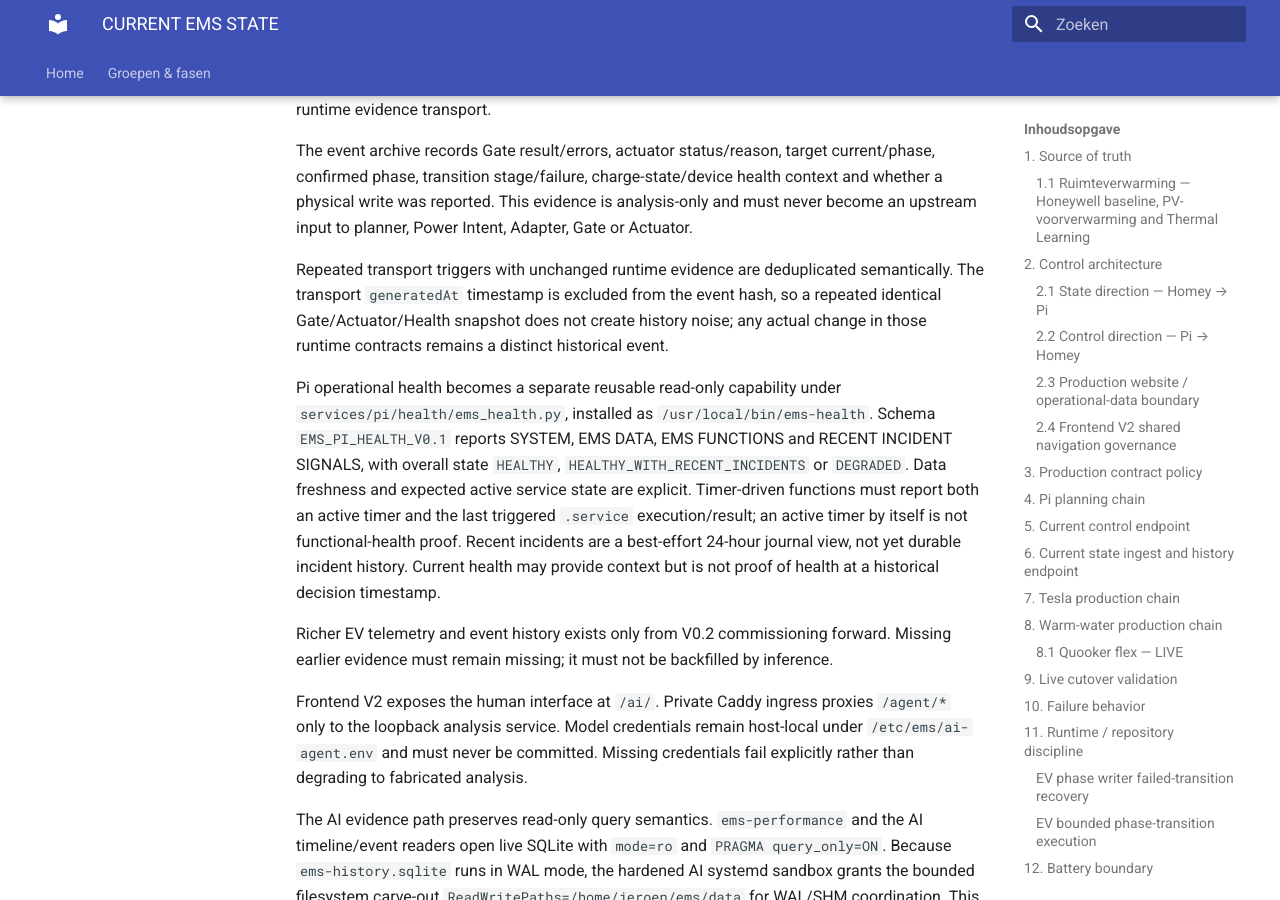
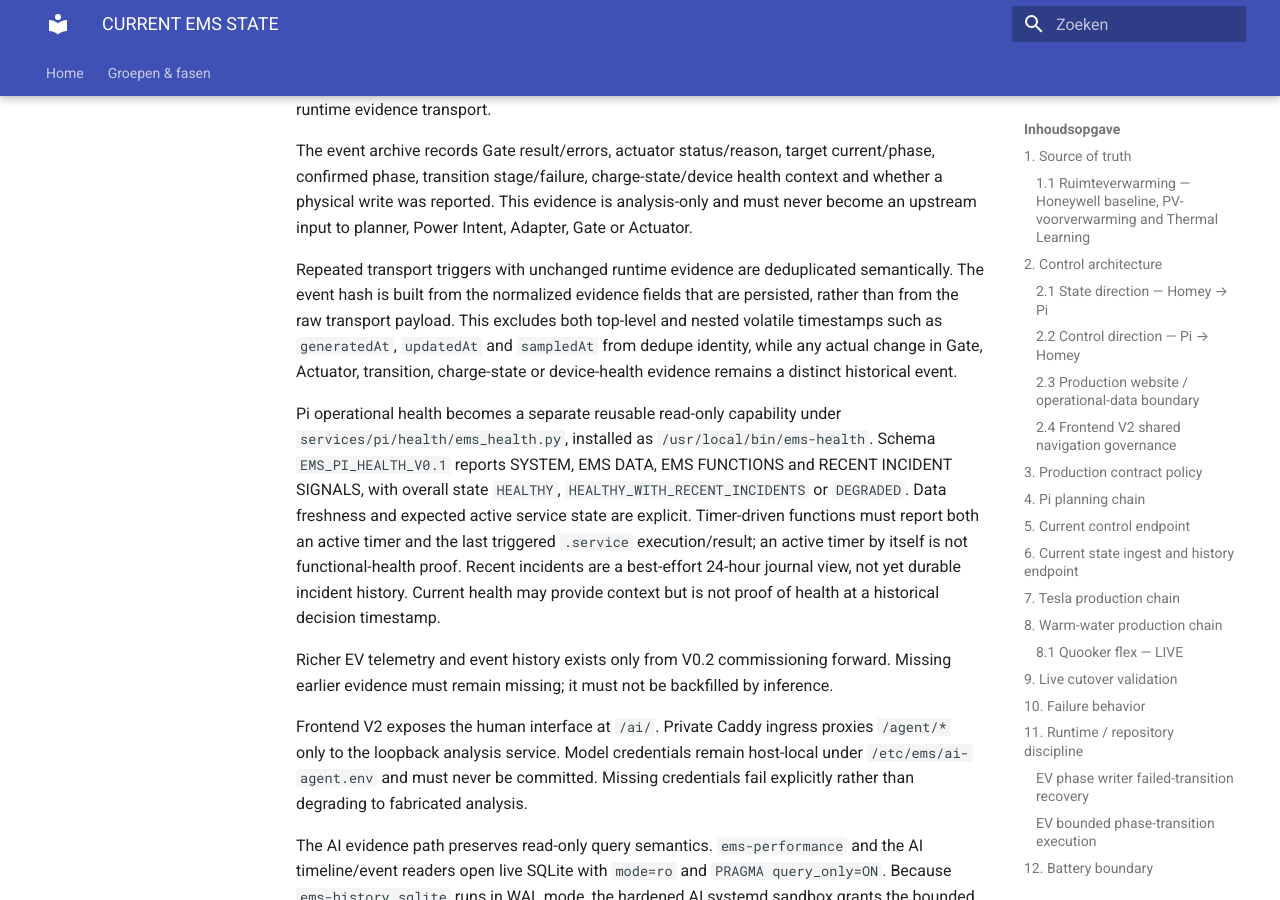
Before and after one commit to OnsKasteeltje/homey-energy-manual, an MkDocs documentation site: the page built from docs/architecture/CURRENT-EMS-STATE.md, in a window 1280 px wide and 900 px high, scrolled down 23231 px. Built offline with MkDocs 1.6.1 and Material for MkDocs 9.7.7, drawn with Linux system fonts in a browser that asks for light colours.

Commit message:
docs(ai): align EV dedupe with normalized evidence

```diff
--- a/docs/architecture/CURRENT-EMS-STATE.md
+++ b/docs/architecture/CURRENT-EMS-STATE.md
@@ -430,9 +430,11 @@ analysis-only and must never become an upstream input to planner, Power Intent,
 Adapter, Gate or Actuator.
 
 Repeated transport triggers with unchanged runtime evidence are deduplicated
-semantically. The transport `generatedAt` timestamp is excluded from the event
-hash, so a repeated identical Gate/Actuator/Health snapshot does not create
-history noise; any actual change in those runtime contracts remains a distinct
+semantically. The event hash is built from the normalized evidence fields that
+are persisted, rather than from the raw transport payload. This excludes both
+top-level and nested volatile timestamps such as `generatedAt`, `updatedAt`
+and `sampledAt` from dedupe identity, while any actual change in Gate,
+Actuator, transition, charge-state or device-health evidence remains a distinct
 historical event.
 
 Pi operational health becomes a separate reusable read-only capability under
```
